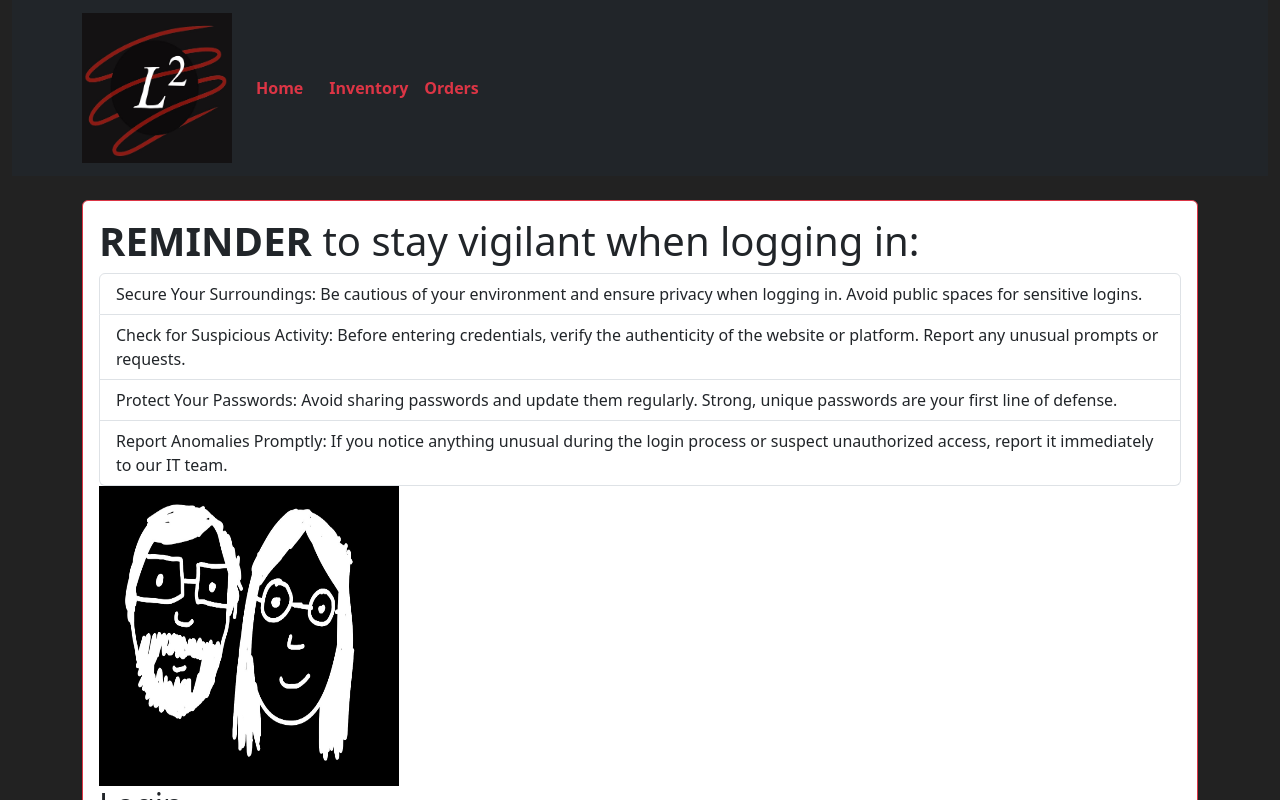
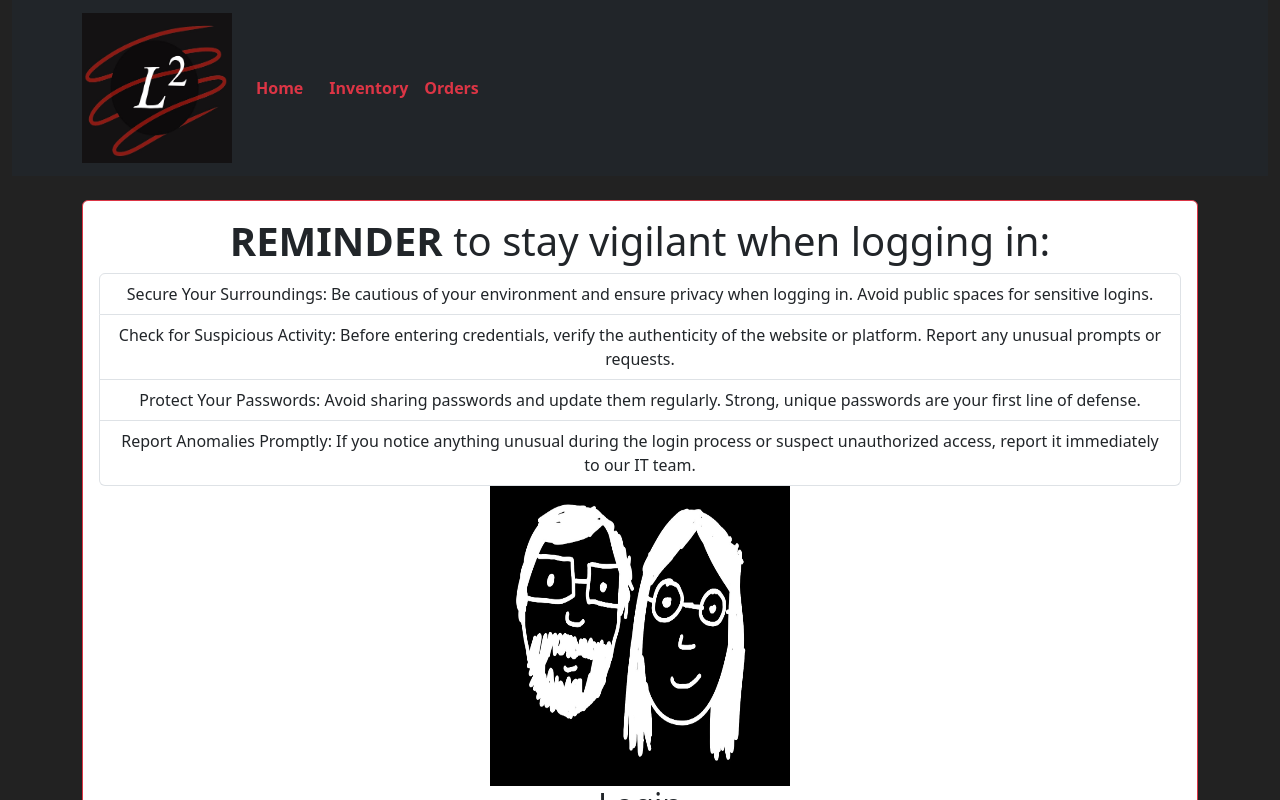
Before and after one commit to mikeatkoo01/ProjectFeatureFE, a React (Create React App) app: page / in a window 1280 px wide. Shown: the top 800 px of the page. Built offline with nearby package versions, Linux system fonts and the light colour scheme.

Commit message:
centred logo on log in page as it was triggering me being off to the side.

```diff
--- a/src/Home/Home.jsx
+++ b/src/Home/Home.jsx
@@ -58,7 +58,7 @@ function Home() {
                 </Card>
             ) : (
                 <Card border="danger" border-3>
-                    <Card.Body>
+                    <Card.Body className="text-center">
                         <Card.Title><h1><b>REMINDER </b>to stay vigilant when logging in: </h1></Card.Title>
                         <ListGroup>
                             <ListGroupItem>Secure Your Surroundings: Be cautious of your environment and ensure privacy when logging in. Avoid public spaces for sensitive logins.</ListGroupItem>
@@ -66,7 +66,7 @@ function Home() {
                             <ListGroupItem>Protect Your Passwords: Avoid sharing passwords and update them regularly. Strong, unique passwords are your first line of defense.</ListGroupItem>
                             <ListGroupItem>Report Anomalies Promptly: If you notice anything unusual during the login process or suspect unauthorized access, report it immediately to our IT team.</ListGroupItem>
                         </ListGroup>
-                        <img src={TeamPhoto} style={{ height: 300, width: 300 }} alt="Team" />
+                        <img src={TeamPhoto} style={{ height: 300, width: 300, display: 'block', margin: 'auto' }} alt="Team" className="mx-auto d-block" />
                         <Login onLogin={handleLogin} />
                     </Card.Body>
                 </Card>
```
